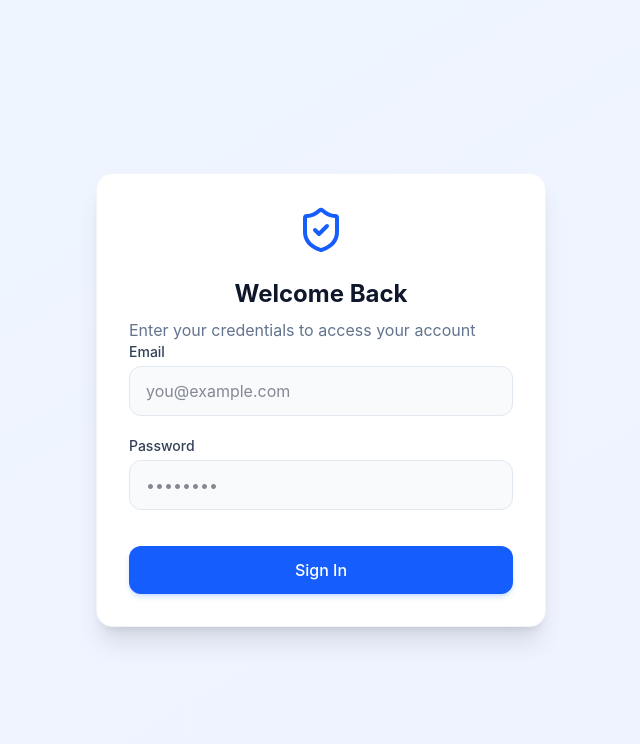
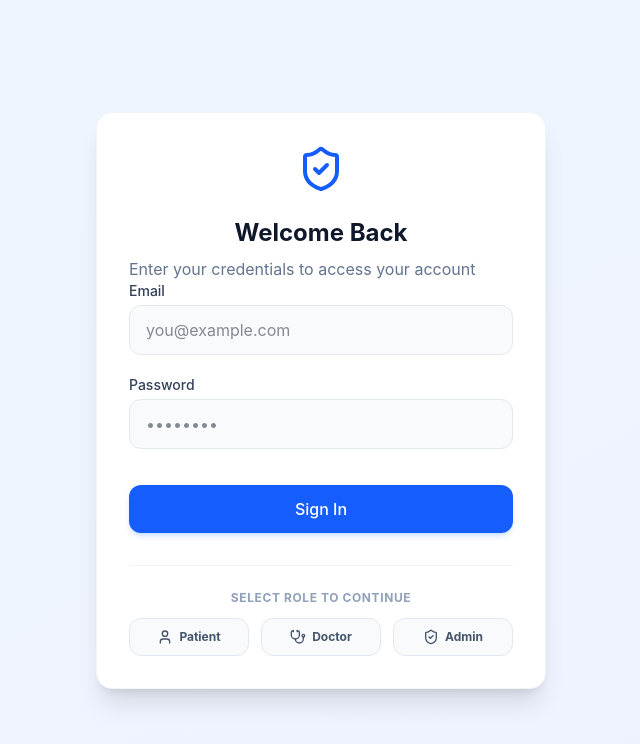
Before and after one commit to vikram-R23/InfosyssprinboardInternshiphealthcareAI-Agent, a React (Vite) app in the folder frontend/: page /auth in a window 1280 px wide. Shown: the top 744 px of the page, without its empty margins (319-959 px from the left). Built offline with nearby package versions, Linux system fonts and the light colour scheme; no server answers; a web font is replaced by a local one.

Commit message:
Restore role buttons without autofill

```diff
--- a/frontend/src/pages/Auth.tsx
+++ b/frontend/src/pages/Auth.tsx
@@ -137,8 +137,33 @@ export default function Auth() {
           </button>
         </form>
 
-
-
+        {/* Role Selection Logins */}
+        <div className="mt-8 border-t border-slate-100 pt-6">
+          <p className="text-xs font-bold text-slate-400 uppercase tracking-wider text-center mb-3">Select Role to Continue</p>
+          <div className="flex flex-col sm:flex-row gap-3">
+            <button
+              type="button"
+              onClick={() => setActiveRoleDemo('patient')}
+              className={`flex-1 py-2.5 px-3 text-xs font-bold rounded-xl border transition-colors flex items-center justify-center gap-1.5 ${activeRoleDemo === 'patient' ? 'bg-blue-600 text-white border-blue-600 shadow-md shadow-blue-500/30' : 'bg-slate-50 hover:bg-slate-100 text-slate-600 border-slate-200'}`}
+            >
+              <User className="w-4 h-4" /> Patient
+            </button>
+            <button
+              type="button"
+              onClick={() => setActiveRoleDemo('doctor')}
+              className={`flex-1 py-2.5 px-3 text-xs font-bold rounded-xl border transition-colors flex items-center justify-center gap-1.5 ${activeRoleDemo === 'doctor' ? 'bg-blue-600 text-white border-blue-600 shadow-md shadow-blue-500/30' : 'bg-slate-50 hover:bg-slate-100 text-slate-600 border-slate-200'}`}
+            >
+              <Stethoscope className="w-4 h-4" /> Doctor
+            </button>
+            <button
+              type="button"
+              onClick={() => setActiveRoleDemo('admin')}
+              className={`flex-1 py-2.5 px-3 text-xs font-bold rounded-xl border transition-colors flex items-center justify-center gap-1.5 ${activeRoleDemo === 'admin' ? 'bg-blue-600 text-white border-blue-600 shadow-md shadow-blue-500/30' : 'bg-slate-50 hover:bg-slate-100 text-slate-600 border-slate-200'}`}
+            >
+              <ShieldCheck className="w-4 h-4" /> Admin
+            </button>
+          </div>
+        </div>
       </div>
     </div>
   );
```
